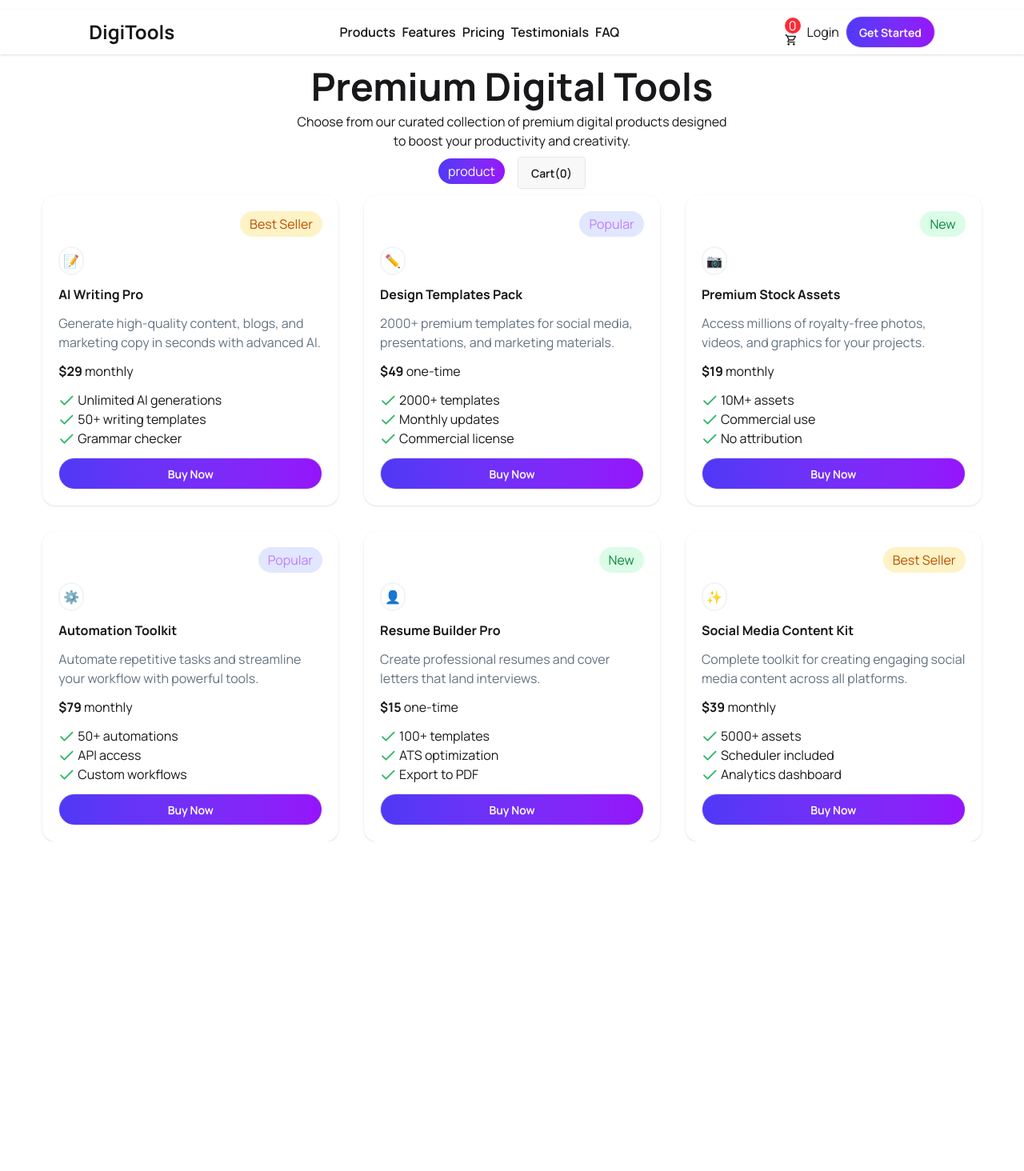
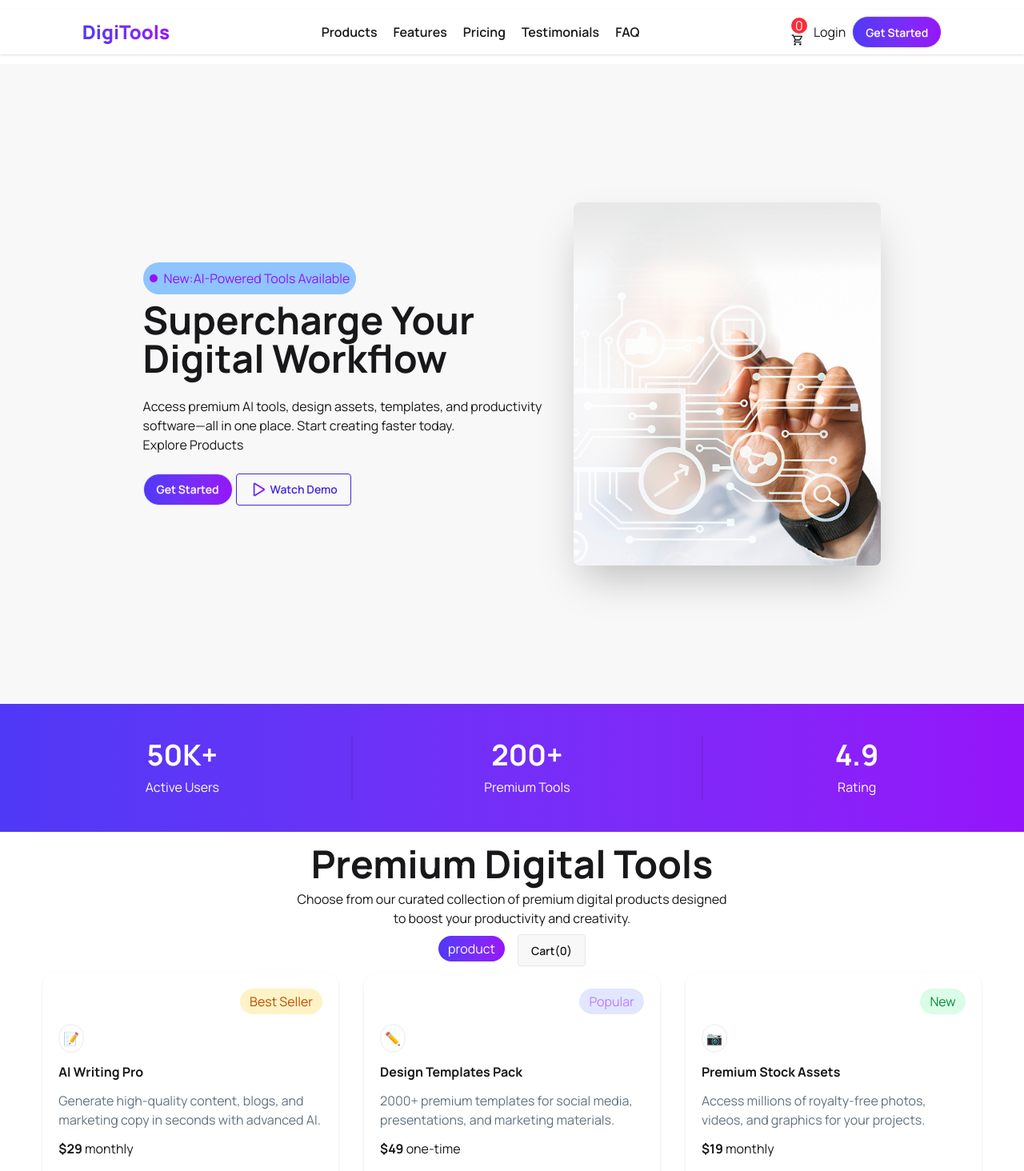
Before and after one commit to Mostakim-Arafat/Assignment-06, a React (Vite) app in the folder Digital_shop/: page / in a window 1280 px wide. Shown: the top 1464 px of the page at 80% size. Before the commit the page ends 1052 px from the top, so only its background shows below. Built offline with nearby package versions, Linux system fonts and the light colour scheme.

Commit message:
'finish'

```diff
--- a/Digital_shop/src/App.jsx
+++ b/Digital_shop/src/App.jsx
@@ -8,13 +8,14 @@ import Step from './component/Steps/step'
 import Price from './component/priceing/price'
 import Footer from './component/footer/footer'
 import Addcart from './component/cardContainer/Addcart'
+import { ToastContainer } from 'react-toastify';
 
 
 import './App.css'
 import { useState } from 'react'
 
 const jsonDataPromise = fetch('../public/data.json').then(res => res.json())
-//const pricefetch = fetch('../public/price.json').then(res => res.json())
+const pricefetch = fetch('../public/price.json').then(res => res.json())
 
 function App() {
 
@@ -24,8 +25,8 @@ function App() {
   return (
     <>
       <Nav cart={cart}/>
-      {/* <Banner/>
-     <Stats/> */}
+      <Banner/>
+     <Stats/>
 
       <Toggle
         product={product}
@@ -42,9 +43,10 @@ function App() {
 
       }
 
-      {/* <Step/>
+      <Step/>
      <Price pricefetch={pricefetch}/>
-     <Footer/> */}
+     <Footer/>
+     <ToastContainer />
     </>
   )
 }
--- a/Digital_shop/src/component/Stats/stats.jsx
+++ b/Digital_shop/src/component/Stats/stats.jsx
@@ -2,24 +2,26 @@ import React from 'react';
 
 const Stats = () => {
     return (
-        <div className='bg-linear-to-r from-[#4F39F6] to-[#9514FA] text-white'>
+        <div >
+        <div className='bg-linear-to-r from-[#4F39F6] to-[#9514FA] text-white p-10'>
             <div className="flex w-full flex-col lg:flex-row">
-                <div className="card   grid h-32 grow place-items-center">
+                <div className="card   grid h-20 grow place-items-center">
                     <h1 className='text-4xl font-bold'>50K+</h1>
                     <p>Active Users</p>
                 </div>
                 <div className="divider lg:divider-horizontal"></div>
-                <div className="card  grid h-32 grow place-items-center">
+                <div className="card  grid h-20 grow place-items-center">
                     <h1 className='text-4xl font-bold'>200+</h1>
                     <p>Premium Tools</p>
                 </div>
-                <div className="divider lg:divider-horizontal"></div>
-                <div className="card  grid h-32 grow place-items-center">
+                <div className="divider  lg:divider-horizontal "></div>
+                <div className="card  grid h-20 grow place-items-center">
                    <h1 className='text-4xl font-bold'>4.9</h1>
                     <p>Rating</p>
                 </div>
             </div>
         </div>
+        </div>
     );
 };
 
--- a/Digital_shop/src/component/cardContainer/Card.jsx
+++ b/Digital_shop/src/component/cardContainer/Card.jsx
@@ -1,21 +1,17 @@
 import React from 'react';
 import Check from '../../assets/Check.png'
-//import { ToastContainer, toast } from 'react-toastify';
-import { useEffect } from 'react';
-//import Addcart from './Addcart';
+import { ToastContainer, toast } from 'react-toastify';
+
+
 
 const Card = ({ product, cart , setCart }) => {
 
   const handletask = (data) => {
-     // toast(`${data.name} is added to chart`);
+     toast(`${data.name} is added to chart`);
       console.log(data)
       setCart( currentVersion => [...currentVersion,data])
       console.log(cart)
   }
-
-// useEffect(() => {
-//     console.log(cart)
-// },[cart])
 
 
 
@@ -41,7 +37,7 @@ const Card = ({ product, cart , setCart }) => {
             </div>
 
             <button className='btn bg-linear-to-r from-[#4F39F6] to-[#9514FA] text-white rounded-3xl' onClick={() => handletask(product)}>Buy Now</button>
-         {/* // <ToastContainer /> */}
+          <ToastContainer />
         </div>
     );
 };
--- a/Digital_shop/src/component/navbar/Nav.jsx
+++ b/Digital_shop/src/component/navbar/Nav.jsx
@@ -6,10 +6,10 @@ import Button from '../../UI/button';
 const Nav = ({cart}) => {
     return (
         <div className='bg-base-100 shadow-sm flex  justify-around items-center  my-3 p-2'>
-            <div className='text-2xl font-bold'>
+            <div className='text-2xl font-extrabold text-transparent bg-clip-text bg-linear-to-r from-[#4F39F6] to-[#9514FA]'>
                  <h1>DigiTools</h1>
             </div>
-            <div className='flex gap-2 font-semibold'>
+            <div className='flex gap-5 font-semibold'>
                 <p>Products</p>
                 <p>Features</p>
                 <p>Pricing</p>
--- a/Digital_shop/src/component/priceing/price.jsx
+++ b/Digital_shop/src/component/priceing/price.jsx
@@ -10,7 +10,7 @@ const Price = ({pricefetch}) => {
             <p className='text-[#627382] text-sm mb-10'>Choose the plan that fits your needs. Upgrade or downgrade anytime.</p>
             <div className='grid grid-cols-1 lg:grid-cols-3 gap-8 w-11/12 mx-auto'>
             {
-                pricedata.map( i => <PriceCard data={i}></PriceCard>)
+                pricedata.map( (i,index) => <PriceCard key={index} data={i}></PriceCard>)
             }
             </div>
         </div>
--- a/Digital_shop/src/component/priceing/priceCard.jsx
+++ b/Digital_shop/src/component/priceing/priceCard.jsx
@@ -20,7 +20,7 @@ const PriceCard = ({data}) => {
             <p> <span className='font-bold'>${data.price} </span> {data.period}</p>
             <div className='flex flex-col  items-start'>
             {
-                data.features.map( (item) => <li key={data.id} className='flex items-center justify-center gap-1'><img src={Check} /> {item}</li>)
+                data.features.map( item => <li className='flex items-center justify-center gap-1'><img src={Check} /> {item}</li>)
             }
             </div>
 
--- a/Digital_shop/src/main.jsx
+++ b/Digital_shop/src/main.jsx
@@ -2,11 +2,11 @@ import { StrictMode } from 'react'
 import { createRoot } from 'react-dom/client'
 import './index.css'
 import App from './App.jsx'
- import { ToastContainer, toast } from 'react-toastify';
+
 
 createRoot(document.getElementById('root')).render(
-  <StrictMode>
+
     <App />
-     <ToastContainer />
-  </StrictMode>,
+
+
 )
--- /dev/null
+++ b/package.json
@@ -0,0 +1,5 @@
+{
+  "dependencies": {
+    "react-toastify": "^11.0.5"
+  }
+}
```
Also changed, not shown: 2 other files (tests, documents, lock files or other folders).
